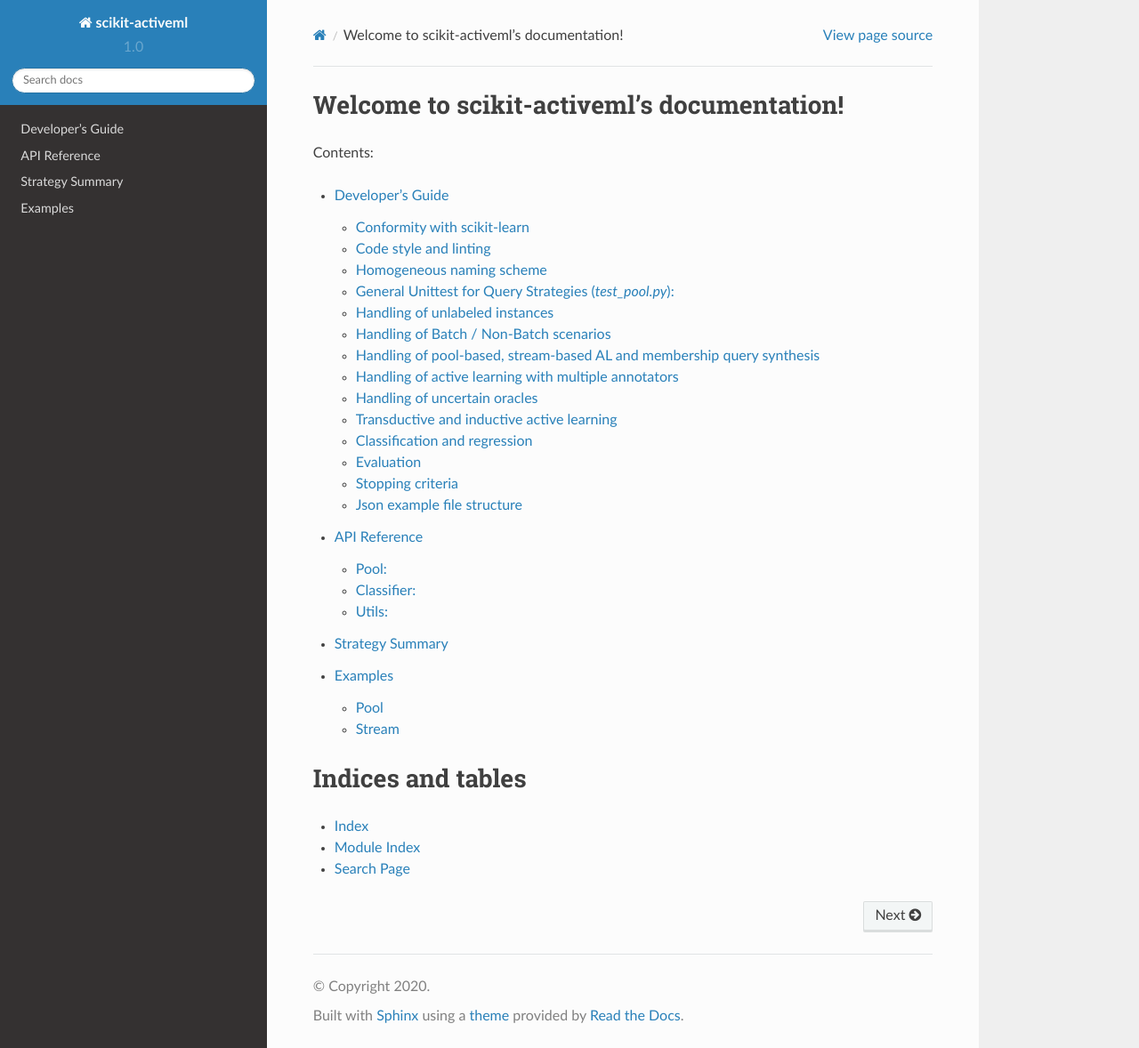
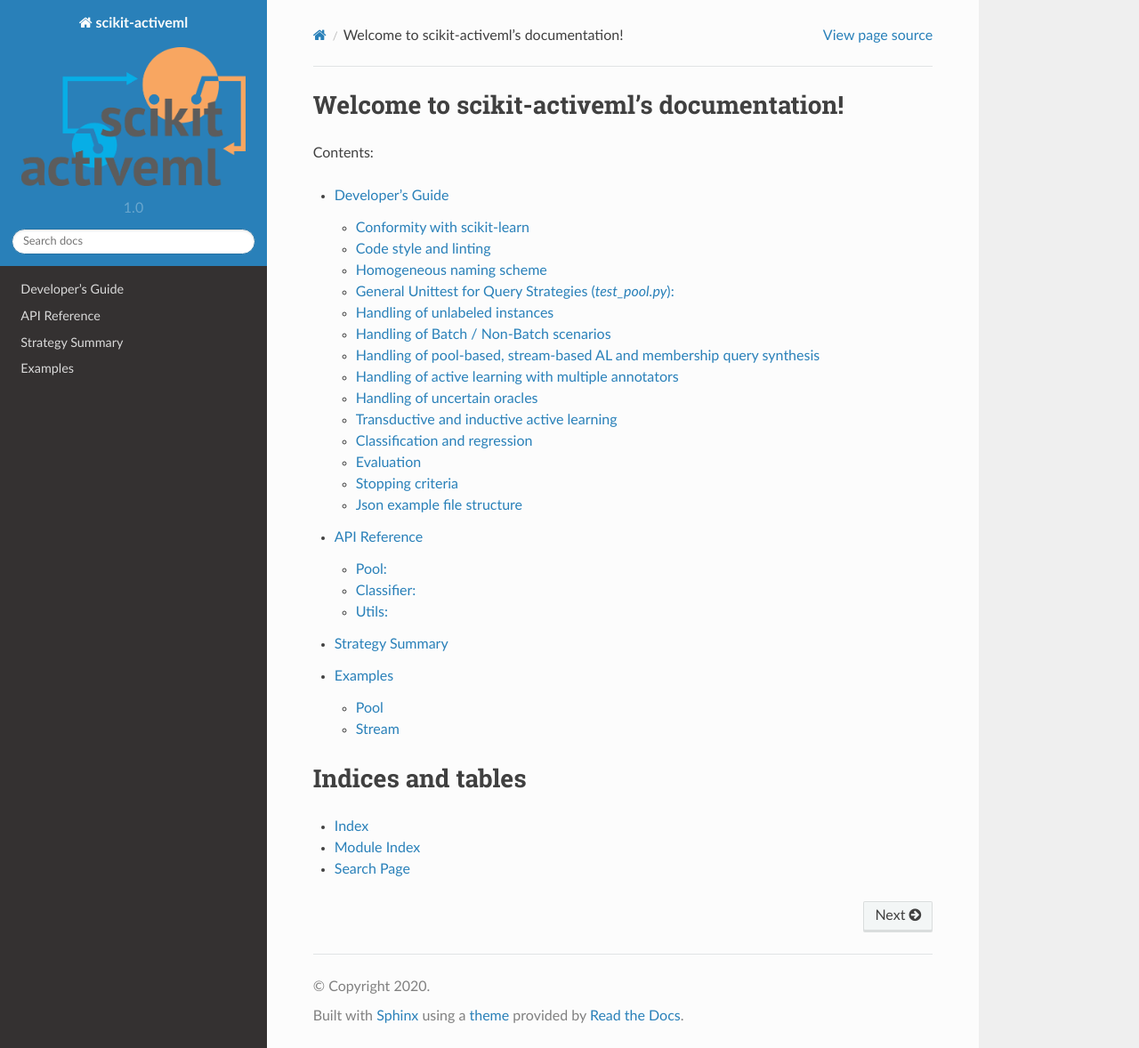
Before and after one commit to scikit-activeml/scikit-activeml, a Sphinx documentation site: the page built from docs/index.rst, in a window 1280 px wide and 1178 px high. Shown: the whole window at 89% size. Built offline with Sphinx 7.4.7 and the Read the Docs theme 2.0.0, drawn with Linux system fonts in a browser that asks for light colours; pages that are not in the unit, such as notebooks, are missing from menus.

Commit message:
logo added

```diff
--- a/docs/conf.py
+++ b/docs/conf.py
@@ -115,7 +115,7 @@
 #
 html_theme = "sphinx_rtd_theme"
 
-# html_logo = 'ies-logo.png'
+html_logo = 'logos/scikit-activeml-logo.png'
 
 # Theme options are theme-specific and customize the look and feel of a theme
 # further.  For a list of options available for each theme, see the
```
